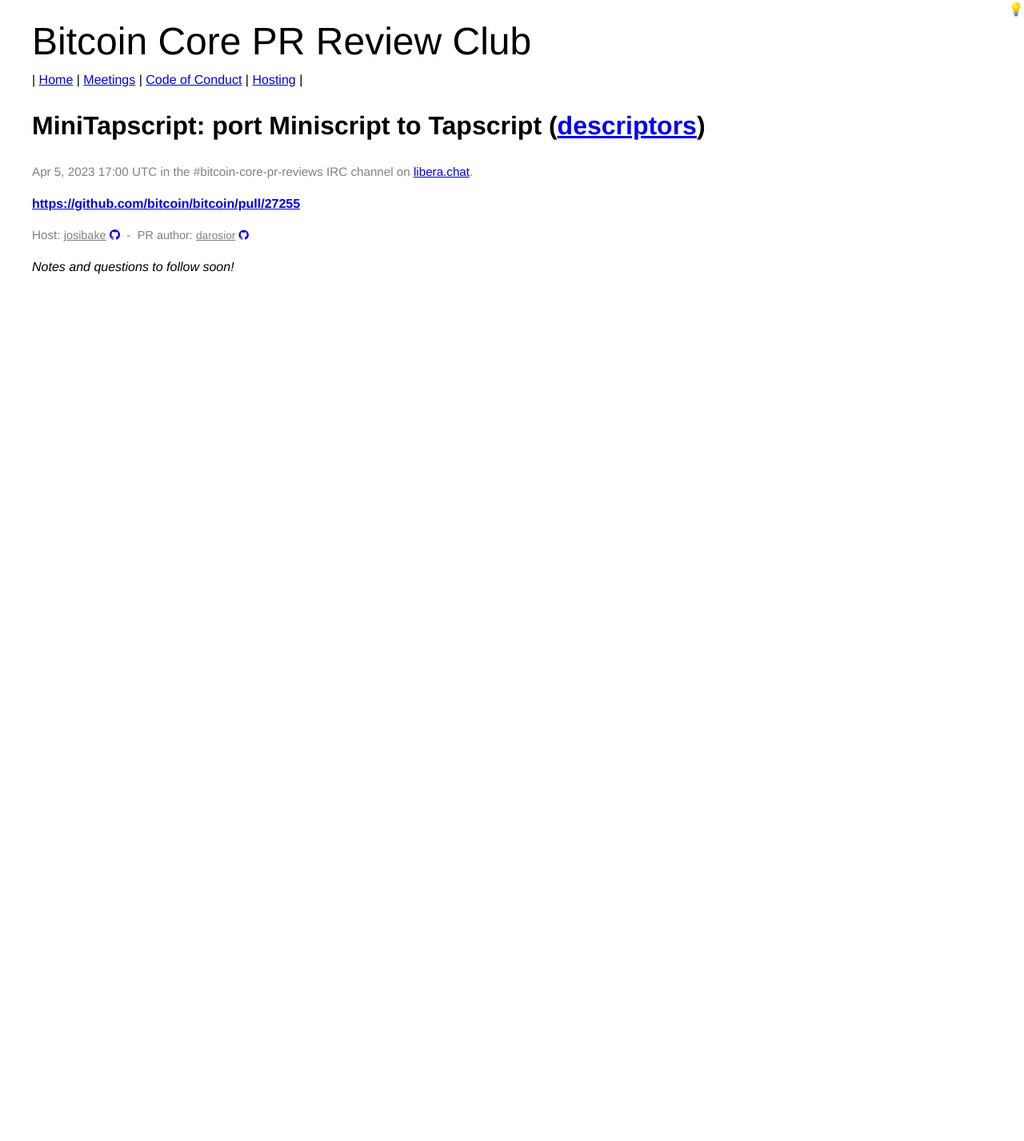
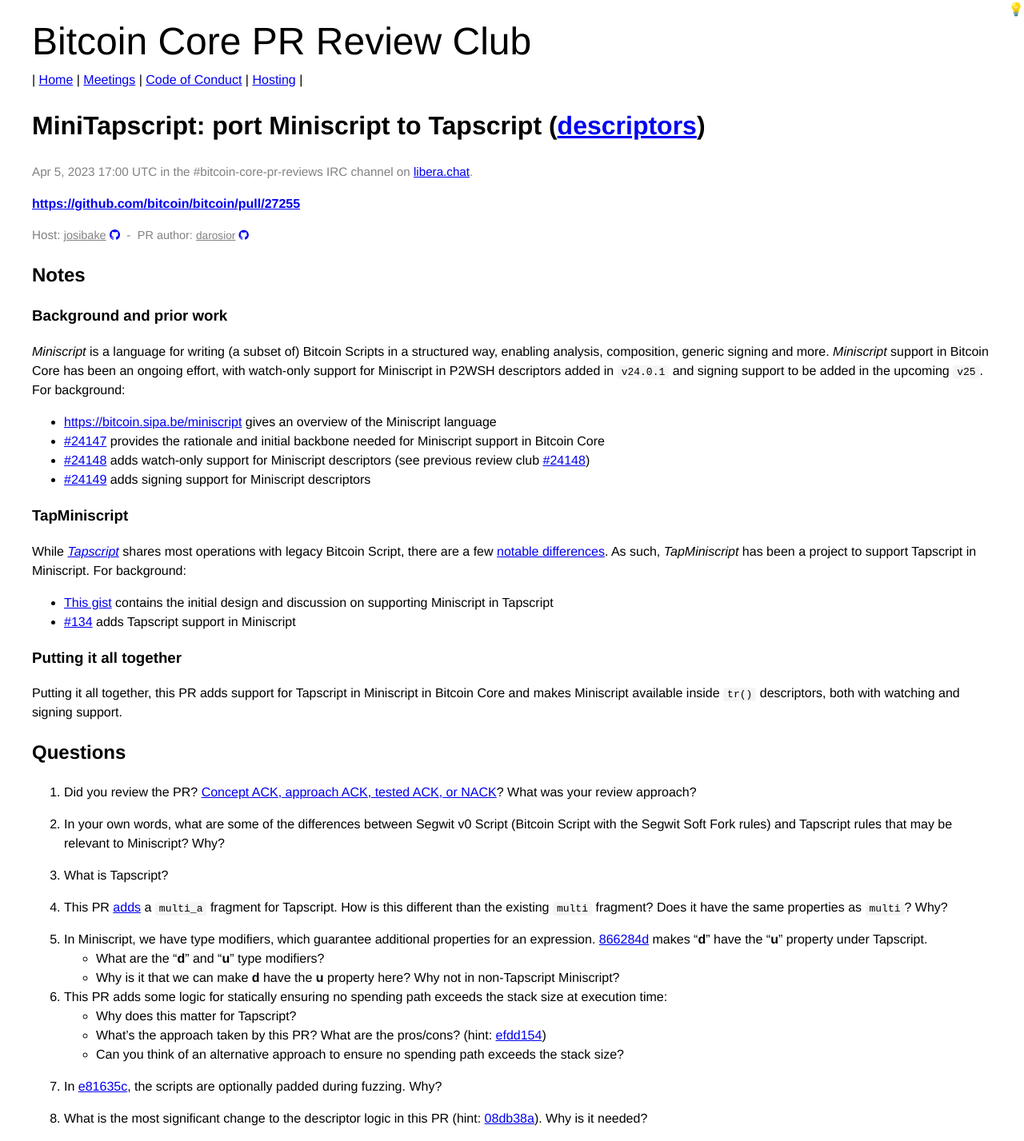
Before and after one commit to bitcoin-core-review-club/website, a Jekyll site: the page built from _posts/2023-04-05-#27255.md, in a window 1280 px wide. Shown: the whole page at 80% size. Built offline with Jekyll 4.4.1, drawn with Linux system fonts in a browser that asks for light colours; before the commit the page ends 916 px from its top, so only the background shows below that.

Commit message:
add 27255 notes (#652)
* add 27255 notes

* fix segwit v1 wording

Co-authored-by: Antoine Poinsot <darosior@protonmail.com>

* improve multi question

Co-authored-by: Antoine Poinsot <darosior@protonmail.com>

* remove "complexity" wording

Co-authored-by: Antoine Poinsot <darosior@protonmail.com>

* fix fuzzing wording

Co-authored-by: Antoine Poinsot <darosior@protonmail.com>

* remove miniscript question, add note for p2wsh

* add link to previous review clubs

* consistent capitalization of Miniscript and Tapscript

* fix typos

* add v25 signing support

* link to optech for tapscript differences

* space out questions and use bitcoin-core-review-club/bitcoin links

* add commit sha

* fix bad link

---------

Co-authored-by: Antoine Poinsot <darosior@protonmail.com>
Co-authored-by: stickies-v <stickies-v@protonmail.com>

```diff
--- a/_posts/2023-04-05-#27255.md
+++ b/_posts/2023-04-05-#27255.md
@@ -7,17 +7,53 @@
 components: ["descriptors"]
 host: josibake
 status: upcoming
-commit:
+commit: 6e3b37b
 ---
 
-_Notes and questions to follow soon!_
-
-<!-- TODO: Before meeting, add notes and questions
 ## Notes
 
+### Background and prior work
+
+_Miniscript_ is a language for writing (a subset of) Bitcoin Scripts in a structured way, enabling analysis, composition, generic signing and more. _Miniscript_ support in Bitcoin Core has been an ongoing effort, with watch-only support for Miniscript in P2WSH descriptors added in `v24.0.1` and signing support to be added in the upcoming `v25`. For background:
+
+* [https://bitcoin.sipa.be/miniscript](https://bitcoin.sipa.be/miniscript) gives an overview of the Miniscript language
+* [#24147](https://github.com/bitcoin/bitcoin/pull/24147) provides the rationale and initial backbone needed for Miniscript support in Bitcoin Core
+* [#24148](https://github.com/bitcoin/bitcoin/pull/24148) adds watch-only support for Miniscript descriptors (see previous review club [#24148](/24148))
+* [#24149](https://github.com/bitcoin/bitcoin/pull/24149) adds signing support for Miniscript descriptors
+
+### TapMiniscript
+
+While [_Tapscript_](https://github.com/bitcoin/bips/blob/master/bip-0342.mediawiki) shares most operations with legacy Bitcoin Script, there are a few [notable differences](https://bitcoinops.org/en/topics/tapscript/). As such, _TapMiniscript_ has been a project to support Tapscript in Miniscript. For background:
+
+* [This gist](https://gist.github.com/sipa/06c5c844df155d4e5044c2c8cac9c05e) contains the initial design and discussion on supporting Miniscript in Tapscript
+* [#134](https://github.com/sipa/miniscript/pull/134/) adds Tapscript support in Miniscript
+
+### Putting it all together
+
+Putting it all together, this PR adds support for Tapscript in Miniscript in Bitcoin Core and makes Miniscript available inside `tr()` descriptors, both with watching and signing support.
+
 ## Questions
+
 1. Did you review the PR? [Concept ACK, approach ACK, tested ACK, or NACK](https://github.com/bitcoin/bitcoin/blob/master/CONTRIBUTING.md#peer-review)? What was your review approach?
--->
+
+1. In your own words, what are some of the differences between Segwit v0 Script (Bitcoin Script with the Segwit Soft Fork rules) and Tapscript rules that may be relevant to Miniscript? Why?
+
+1. What is Tapscript?
+
+1. This PR [adds](https://github.com/bitcoin-core-review-club/bitcoin/commit/c0ba8ebbf6369b37b645165bb5cd638fc7eee67f) a `multi_a` fragment for Tapscript. How is this different than the existing `multi` fragment? Does it have the same properties as `multi`? Why?
+
+1. In Miniscript, we have type modifiers, which guarantee additional properties for an expression. [866284d](https://github.com/bitcoin-core-review-club/bitcoin/commit/866284d007993551f681809d9e48175a3b0fe0c1) makes "**d**" have the "**u**" property under Tapscript.
+	* What are the "**d**" and "**u**" type modifiers?
+	* Why is it that we can make **d** have the **u** property here? Why not in non-Tapscript Miniscript?
+
+1. This PR adds some logic for statically ensuring no spending path exceeds the stack size at execution time:
+	* Why does this matter for Tapscript?
+	* What's the approach taken by this PR? What are the pros/cons? (hint: [efdd154](https://github.com/bitcoin-core-review-club/bitcoin/commit/efdd1543597aff49c56a1abaa75b574be3b330db))
+	* Can you think of an alternative approach to ensure no spending path exceeds the stack size?
+
+1. In [e81635c](https://github.com/bitcoin-core-review-club/bitcoin/commit/e81635c39d99a158629544fefd765b3994f3d7c4), the scripts are optionally padded during fuzzing. Why?
+
+1. What is the most significant change to the descriptor logic in this PR (hint: [08db38a](https://github.com/bitcoin-core-review-club/bitcoin/commit/08db38aca2fe9169b39507d928c1094be2116ad4)). Why is it needed?
 
 
 <!-- TODO: After meeting, uncomment and add meeting log between the irc tags
```
